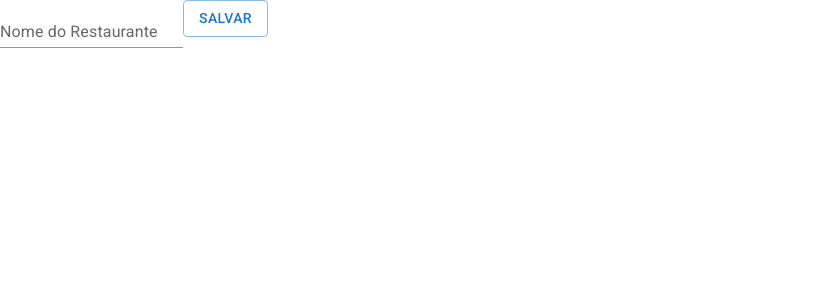
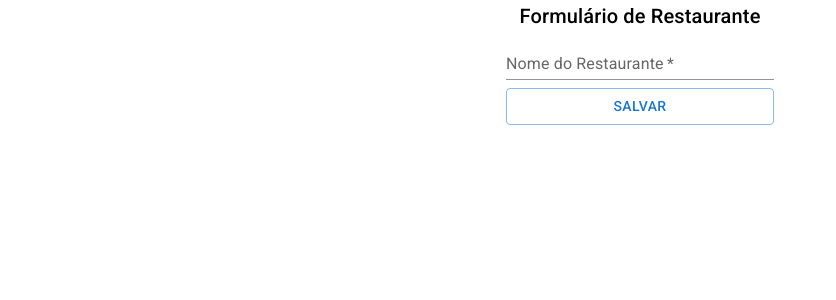
Before and after one commit to FellipeOliveiraBartalini/react-alfood__api, a React (Create React App) app: page /admin/restaurantes/1 in a window 1280 px wide. Shown: the top 300 px of the page, without its empty margins (0-836 px from the left). Built offline with nearby package versions, Linux system fonts and the light colour scheme; no server answers; the HTML template or start-up script is replaced by a standard one.

Commit message:
Refatorado http axios

```diff
--- a/src/componentes/ListaRestaurantes/Restaurante/index.tsx
+++ b/src/componentes/ListaRestaurantes/Restaurante/index.tsx
@@ -1,5 +1,5 @@
-import axios from 'axios';
-import { useEffect, useState } from 'react';
+import React, { useEffect, useState } from 'react';
+import http from '../../../http';
 import IPrato from '../../../interfaces/IPrato';
 import IRestaurante from '../../../interfaces/IRestaurante';
 import Prato from '../Prato';
@@ -14,13 +14,13 @@ const Restaurante = ({ restaurante }: RestauranteProps) => {
   const [pratos, setPratos] = useState<IPrato[]>();
 
   useEffect(() => {
-    axios.get<IPrato[]>(`http://localhost:8000/api/v1/restaurantes/${restaurante.id}/pratos/`)
+    http.get<IPrato[]>(`http://localhost:8000/api/v1/restaurantes/${restaurante.id}/pratos/`)
       .then(resposta => {
         setPratos(resposta.data);
       })
       .catch(error => {
         console.log(error);
-      })
+      });
   }, [restaurante.id]);
 
   return (<section className={estilos.Restaurante}>
@@ -30,7 +30,7 @@ const Restaurante = ({ restaurante }: RestauranteProps) => {
     <div>
       {pratos?.map(item => <Prato prato={item} key={item.id} />)}
     </div>
-  </section>)
-}
+  </section>);
+};
 
-export default Restaurante
+export default Restaurante;
--- a/src/componentes/ListaRestaurantes/index.tsx
+++ b/src/componentes/ListaRestaurantes/index.tsx
@@ -1,5 +1,6 @@
-import axios, { AxiosRequestConfig } from 'axios';
+import { AxiosRequestConfig } from 'axios';
 import React, { useEffect, useState } from 'react';
+import http from '../../http';
 import { IPaginacao } from '../../interfaces/IPaginacao';
 import IRestaurante from '../../interfaces/IRestaurante';
 import style from './ListaRestaurantes.module.scss';
@@ -20,7 +21,7 @@ const ListaRestaurantes = () => {
 
   const carregarDados = (url: string, opcoes: AxiosRequestConfig = {}) => {
 
-    axios.get<IPaginacao<IRestaurante>>(url, opcoes)
+    http.get<IPaginacao<IRestaurante>>(url, opcoes)
       .then(resposta => {
         setRestaurantes(resposta.data.results);
         setProximaPagina(resposta.data.next);
--- /dev/null
+++ b/src/http/index.ts
@@ -0,0 +1,7 @@
+import axios from 'axios';
+
+const http = axios.create({
+    baseURL: 'http://localhost:8000/api/v2/'
+});
+
+export default http;
--- a/src/paginas/administracao/restaurantes/FormularioRestaurante.tsx
+++ b/src/paginas/administracao/restaurantes/FormularioRestaurante.tsx
@@ -1,14 +1,14 @@
 import React, { useEffect, useState } from 'react';
-import { Button, TextField } from '@mui/material';
-import axios from 'axios';
+import { Box, Button, TextField, Typography } from '@mui/material';
 import { useParams } from 'react-router-dom';
+import http from '../../../http';
 
 export default function FormularioRestaurante() {
     const parametros = useParams();
 
     useEffect(() => {
         if (parametros.id) {
-            axios.get(`http://localhost:8000/api/v2/restaurantes/${parametros.id}/`)
+            http.get(`restaurantes/${parametros.id}/`)
                 .then(resposta => {
                     setNomeRestaurante(resposta.data.nome);
                 })
@@ -25,7 +25,7 @@ export default function FormularioRestaurante() {
         event.preventDefault();
 
         if (parametros.id) {
-            axios.put(`http://localhost:8000/api/v2/restaurantes/${parametros.id}/`, { nome: nomeRestaurante })
+            http.put(`restaurantes/${parametros.id}/`, { nome: nomeRestaurante })
             .then(resposta => {
                 alert('Restaurante atualizado com sucesso!');
             })
@@ -33,7 +33,7 @@ export default function FormularioRestaurante() {
                 console.error('error: ', error);
             });
         } else {
-            axios.post('http://localhost:8000/api/v2/restaurantes/', { nome: nomeRestaurante })
+            http.post('restaurantes/', { nome: nomeRestaurante })
                 .then(resposta => {
                     alert('Restaurante cadastrado com sucesso!');
                 })
@@ -46,14 +46,19 @@ export default function FormularioRestaurante() {
     };
 
     return (
-        <form onSubmit={event => aoSubmeterForm(event)}>
+        <Box sx={{ display: 'flex', flexDirection: 'column', alignItems: 'center' }}>
+            <Typography component="h1" variant='h6'>Formulário de Restaurante</Typography>
+            <Box component="form" onSubmit={aoSubmeterForm}>
                 <TextField
                     label="Nome do Restaurante"
                     variant="standard"
                     value={nomeRestaurante}
                     onChange={event => setNomeRestaurante(event?.target.value)}
+                    fullWidth
+                    required
                 />
-            <Button type='submit' variant="outlined">Salvar</Button>
-        </form>
+                <Button sx={{ marginTop: 1 }} type='submit' variant="outlined" fullWidth>Salvar</Button>
+            </Box>
+        </Box>
     );
 }
--- a/src/paginas/administracao/restaurantes/index.tsx
+++ b/src/paginas/administracao/restaurantes/index.tsx
@@ -1,20 +1,20 @@
 import { Button, Table, TableBody, TableCell, TableContainer, TableHead, TableRow } from '@mui/material';
 import { Link } from 'react-router-dom';
-import axios from 'axios';
 import React, { useEffect, useState } from 'react';
 import IRestaurante from '../../../interfaces/IRestaurante';
+import http from '../../../http';
 
 export default function AdministracaoRestaurantes() {
 
   const [restaurantes, setRestaurantes] = useState<IRestaurante[]>([]);
 
   useEffect(() => {
-    axios.get<IRestaurante[]>('http://localhost:8000/api/v2/restaurantes/')
+    http.get<IRestaurante[]>('restaurantes/')
       .then(resposta => setRestaurantes(resposta.data));
   }, []);
 
   const excluir = (restauranteToBeDeleted: IRestaurante) => {
-    axios.delete(`http://localhost:8000/api/v2/restaurantes/${restauranteToBeDeleted.id}/`)
+    http.delete(`restaurantes/${restauranteToBeDeleted.id}/`)
       .then(resposta => {
         alert('Restaurante excluído com sucesso!');
 
```
Lines whose indentation alone changed are shown as unchanged.
